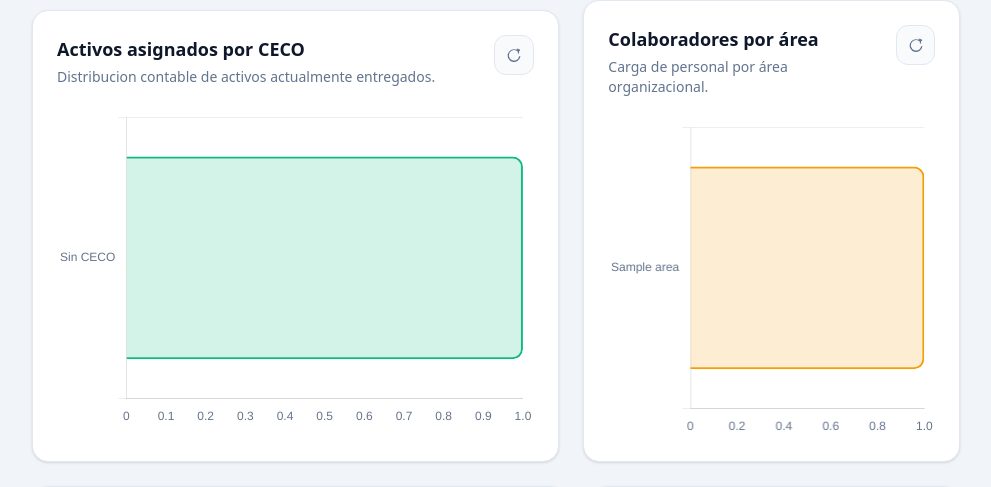
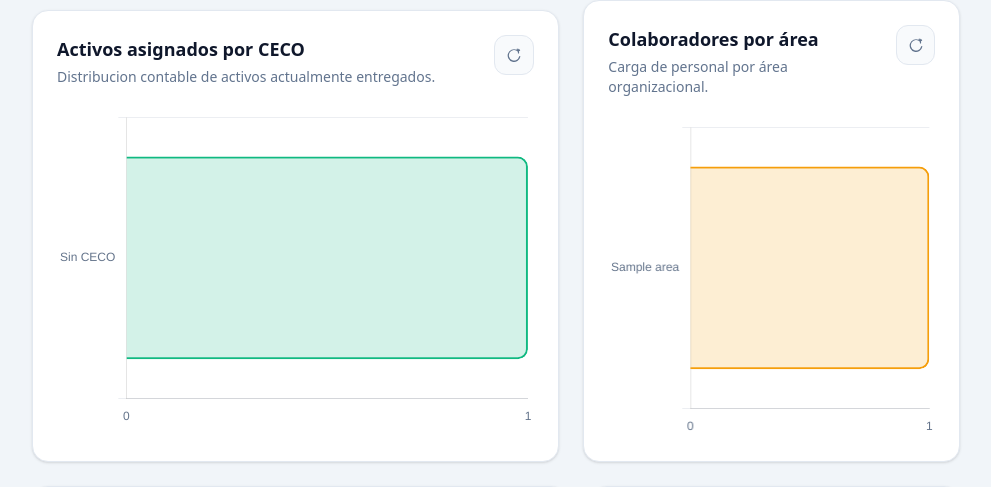
Before and after one commit to KevinLeandr019/ControlActivosTI, a Django app: page / in a window 1280 px wide. Shown: the part 1242-1729 px from the top of the page, without its empty margins (288-1279 px from the left). Run offline with Django 5.2, Linux system fonts and the light colour scheme; a user stored in the database is signed in; tables that the repository leaves empty hold one stand-in row (values such as "Sample post"); grey boxes marked "Sample" are stand-in pictures.

Commit message:
Update inicio.html

```diff
--- a/ControlActivosTI/templates/dashboard/inicio.html
+++ b/ControlActivosTI/templates/dashboard/inicio.html
@@ -305,7 +305,11 @@
             },
             scales: {
                 x: {
-                    ticks: { color: "#64748b" },
+                    ticks: {
+                        color: "#64748b",
+                        stepSize: 1,
+                        precision: 0,
+                    },
                     grid: { display: false },
                 },
                 y: {
```
